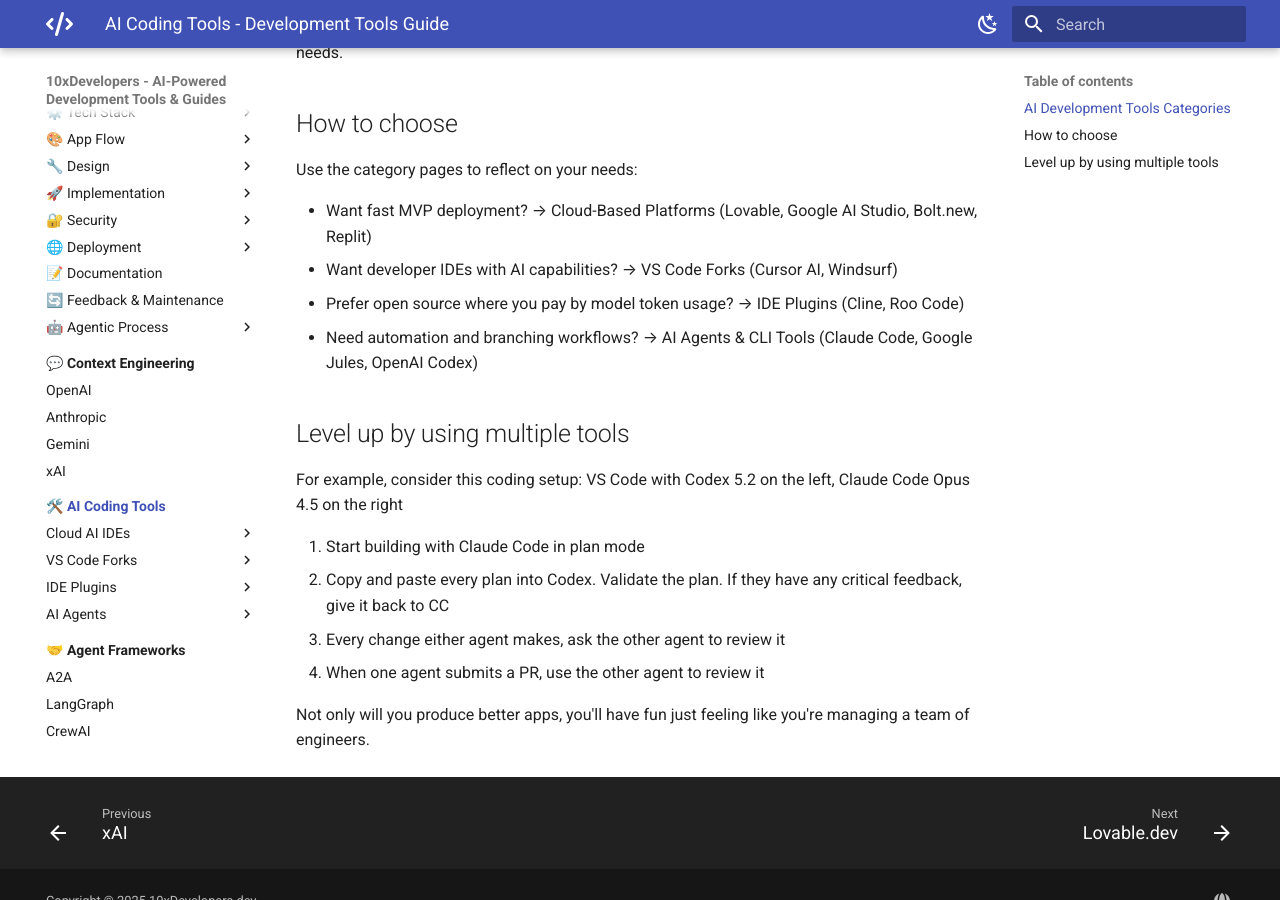
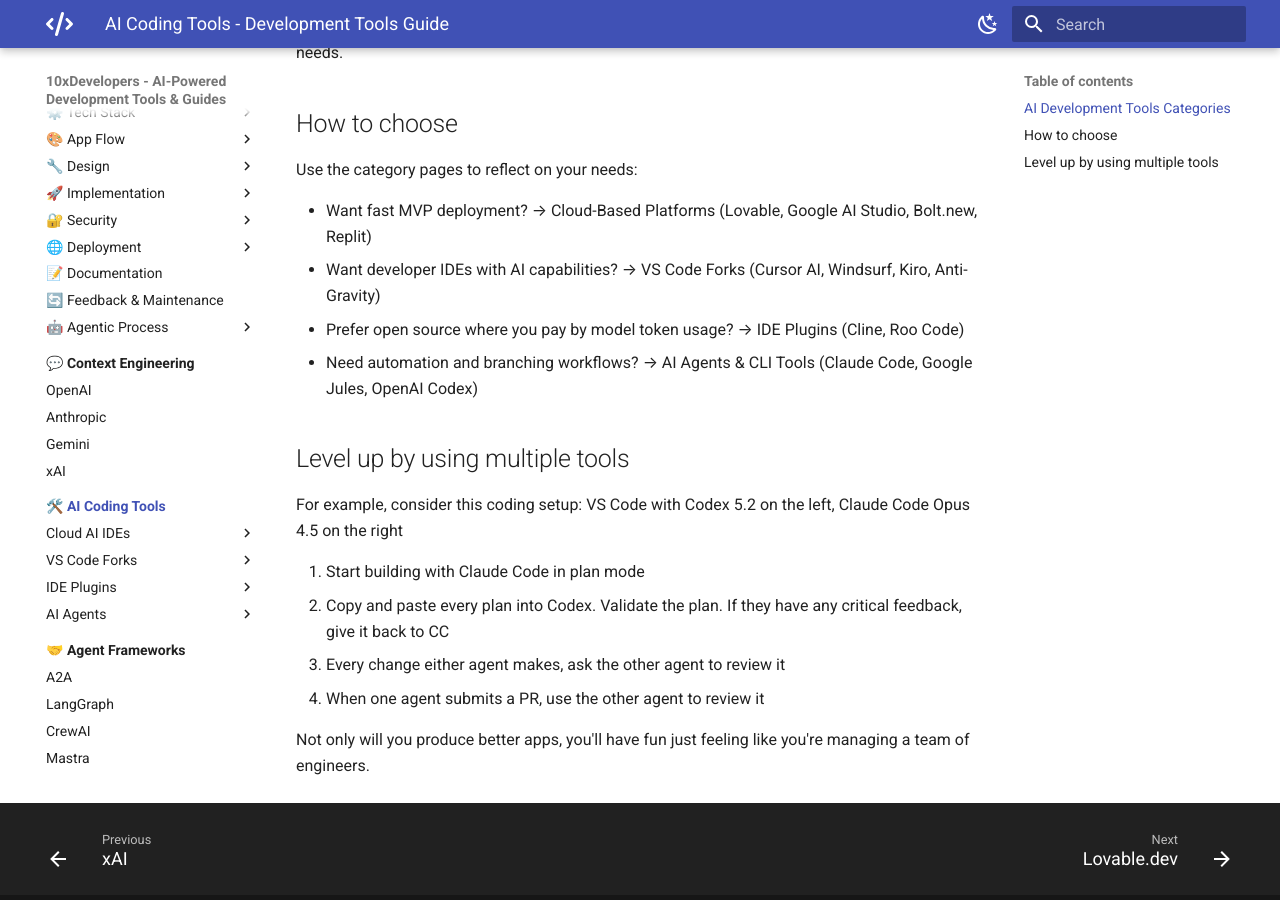
Before and after one commit to shlomoc/10xdev, an MkDocs documentation site: the page built from docs/ai-coding-tools/index.md, in a window 1280 px wide and 900 px high, scrolled down 791 px. Built offline with MkDocs 1.6.1 and Material for MkDocs 9.7.7, drawn with Linux system fonts in a browser that asks for light colours.

Commit message:
docs: add Anti-Gravity IDE documentation and update index with new entry

```diff
--- a/docs/ai-coding-tools/index.md
+++ b/docs/ai-coding-tools/index.md
@@ -30,7 +30,7 @@ Explore each category to find the right AI coding tools for your development wor
 Use the category pages to reflect on your needs:
 
 - Want fast MVP deployment? → Cloud-Based Platforms (Lovable, Google AI Studio, Bolt.new, Replit)
-- Want developer IDEs with AI capabilities? → VS Code Forks (Cursor AI, Windsurf)
+- Want developer IDEs with AI capabilities? → VS Code Forks (Cursor AI, Windsurf, Kiro, Anti-Gravity)
 - Prefer open source where you pay by model token usage? → IDE Plugins (Cline, Roo Code)
 - Need automation and branching workflows? → AI Agents & CLI Tools (Claude Code, Google Jules, OpenAI Codex)
 
--- a/mkdocs.yml
+++ b/mkdocs.yml
@@ -153,6 +153,7 @@ nav:
       - Cursor AI: ai-coding-tools/vs-code-forks/cursor.md
       - Windsurf: ai-coding-tools/vs-code-forks/windsurf.md
       - Kiro: ai-coding-tools/vs-code-forks/kiro.md
+      - Anti-Gravity: ai-coding-tools/vs-code-forks/anti-gravity.md
     - IDE Plugins:
       - Cline: ai-coding-tools/ide-plugins/cline.md
       - Roo Code: ai-coding-tools/ide-plugins/roo.md
```
Also changed, not shown: docs/ai-coding-tools/cloud-ai-ides/aistudio.md (+2 -0 lines), docs/ai-coding-tools/vs-code-forks/anti-gravity.md (added, +7 -0 lines).
